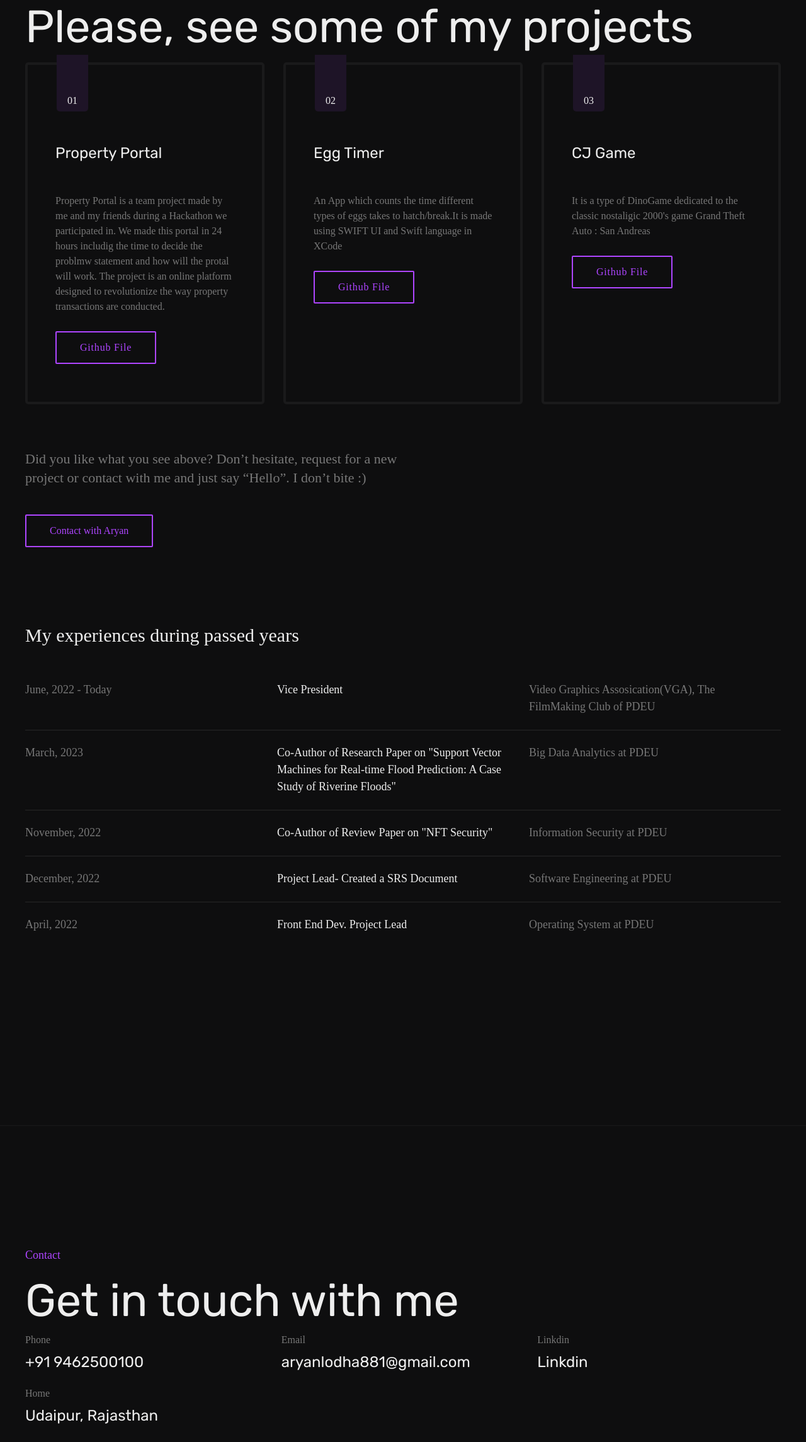
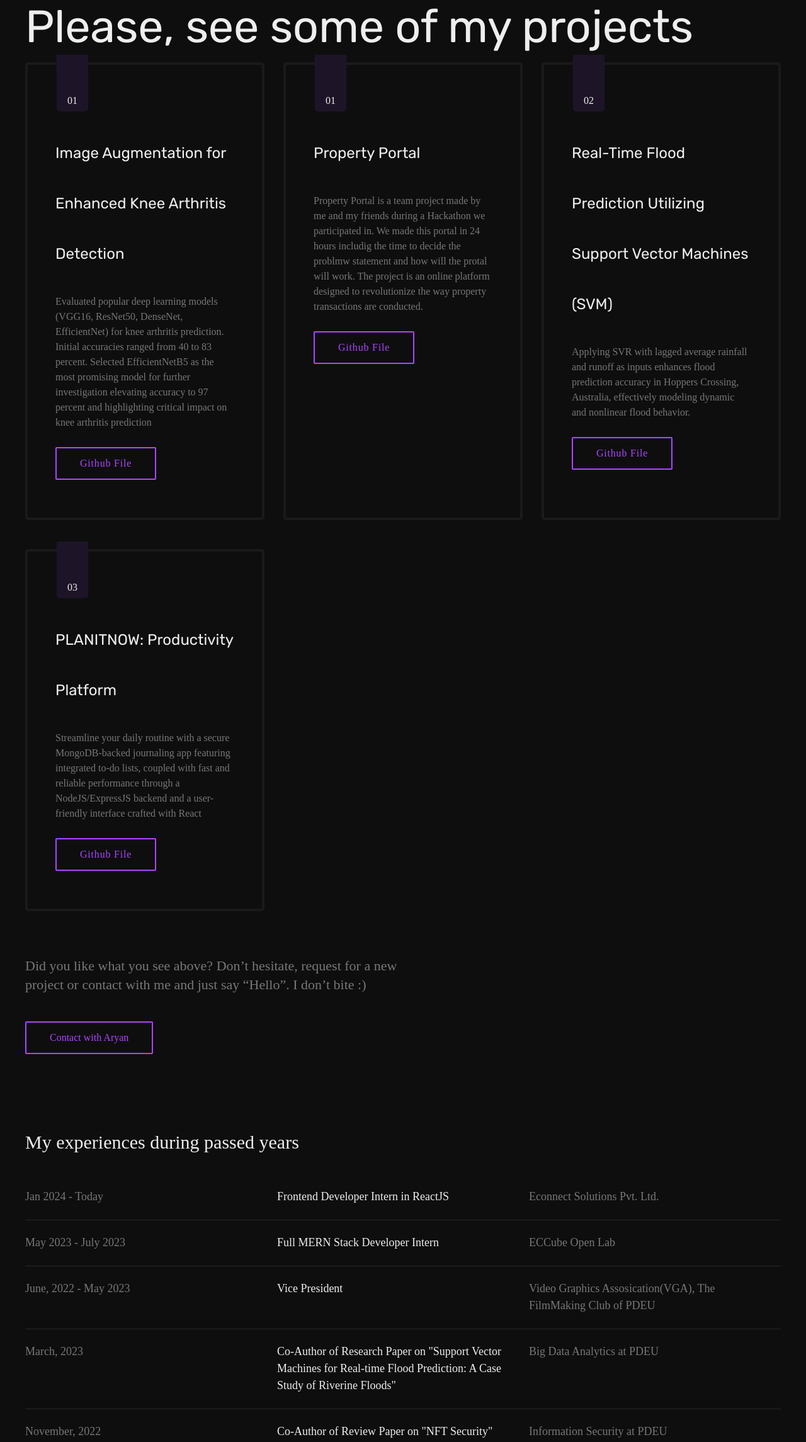
Before and after one commit to ary0912/Portfolio.github.io, a plain HTML site: page index.html in a window 1280 px wide. Shown: the part 3100-5390 px from the top of the page at 63% size. Drawn offline with Linux system fonts and the light colour scheme; a web font is replaced by a local one.

Commit message:
Update index.html

```diff
--- a/index.html
+++ b/index.html
@@ -102,7 +102,7 @@
 									<p>I’m working as an enthusiastic full MERN stack web developer and iOS developer.</p>
 								</div>
 								<div class="about_btn">
-									<a href="./img/Resume.pdf" class="awilo_fn_main_button">
+									<a href="./img/Final_Resume.pdf" class="awilo_fn_main_button">
 										<span>Download Resume</span>
 										<span>Download Resume</span>
 									</a>
@@ -308,6 +308,23 @@
 							<div class="s_item">
 								<span class="s_counter"><span>01</span></span>
 								<div class="s_title">
+									<h3>Image Augmentation for Enhanced Knee Arthritis Detection</h3>
+									<p>Evaluated popular deep learning models (VGG16, ResNet50, DenseNet, EfficientNet) for knee arthritis prediction. Initial accuracies ranged from 40 to 83 percent. Selected EfficientNetB5 as the most promising model for further investigation elevating accuracy to 97 percent and highlighting critical impact on knee arthritis prediction</p>
+									<a href="https://github.com/ary0912/Image-Augumentation-in-Knee-Arthritis" class="awilo_fn_main_button">
+							<span>Github File</span>
+							<span>Github File</span>
+						</a>
+								</div>
+								<div class="s_btn">
+
+								</div>
+							</div>
+						</li>
+
+						<li>
+							<div class="s_item">
+								<span class="s_counter"><span>01</span></span>
+								<div class="s_title">
 									<h3>Property Portal</h3>
 									<p>Property Portal is a team project made by me and my friends during a Hackathon we participated in. We made this portal in 24 hours includig the time to decide the problmw statement and how will the protal will work. The project is an online platform designed to revolutionize the way property transactions are conducted.</p>
 									<a href="https://github.com/ary0912/Property-Portal" class="awilo_fn_main_button">
@@ -324,9 +341,9 @@
 							<div class="s_item">
 								<span class="s_counter"><span>02</span></span>
 								<div class="s_title">
-									<h3>Egg Timer</h3>
-									<p>An App which counts the time different types of eggs takes to hatch/break.It is made using SWIFT UI and Swift language in XCode</p>
-									<a href="https://github.com/ary0912/EggTimer-iOS15.5" class="awilo_fn_main_button">
+									<h3>Real-Time Flood Prediction Utilizing Support Vector Machines (SVM)</h3>
+									<p>Applying SVR with lagged average rainfall and runoff as inputs enhances flood prediction accuracy in Hoppers Crossing, Australia, effectively modeling dynamic and nonlinear flood behavior.</p>
+									<a href="https://github.com/ary0912/SVM-FloodPrediction" class="awilo_fn_main_button">
 							<span>Github File</span>
 							<span>Github File</span>
 						</a>
@@ -340,9 +357,9 @@
 							<div class="s_item">
 								<span class="s_counter"><span>03</span></span>
 								<div class="s_title">
-									<h3>CJ Game</h3>
-									<p>It is a type of DinoGame dedicated to the classic nostaligic 2000's game Grand Theft Auto : San Andreas </p>
-									<a href="https://github.com/ary0912/CJGame" class="awilo_fn_main_button">
+									<h3>PLANITNOW: Productivity Platform</h3>
+									<p>Streamline your daily routine with a secure MongoDB-backed journaling app featuring integrated to-do lists, coupled with fast and reliable performance through a NodeJS/ExpressJS backend and a user-friendly interface crafted with React</p>
+									<a href="https://github.com/ary0912/PlanITNow" class="awilo_fn_main_button">
 							<span>Github File</span>
 							<span>Github File</span>
 						</a>
@@ -385,7 +402,21 @@
 						<ul>
 							<li>
 								<div class="e_item">
-									<span class="e_item_a">June, 2022 - Today</span>
+									<span class="e_item_a">Jan 2024 - Today</span>
+									<span class="e_item_b">Frontend Developer Intern in ReactJS</span>
+									<span class="e_item_c">Econnect Solutions Pvt. Ltd.</span>
+								</div>
+							</li>
+							<li>
+								<div class="e_item">
+									<span class="e_item_a">May 2023 - July 2023</span>
+									<span class="e_item_b">Full MERN Stack Developer Intern</span>
+									<span class="e_item_c">ECCube Open Lab</span>
+								</div>
+							</li>
+								<li>
+								<div class="e_item">
+									<span class="e_item_a">June, 2022 - May 2023</span>
 									<span class="e_item_b">Vice President</span>
 									<span class="e_item_c">Video Graphics Assosication(VGA), The FilmMaking Club of PDEU</span>
 								</div>
@@ -411,6 +442,8 @@
 									<span class="e_item_c">Software Engineering at PDEU </span>
 								</div>
 							</li>
+
+
 							<li>
 								<div class="e_item">
 									<span class="e_item_a">April, 2022</span>
@@ -418,6 +451,8 @@
 									<span class="e_item_c">Operating System at PDEU</span>
 								</div>
 							</li>
+
+
 
 						</ul>
 					</div>
```
